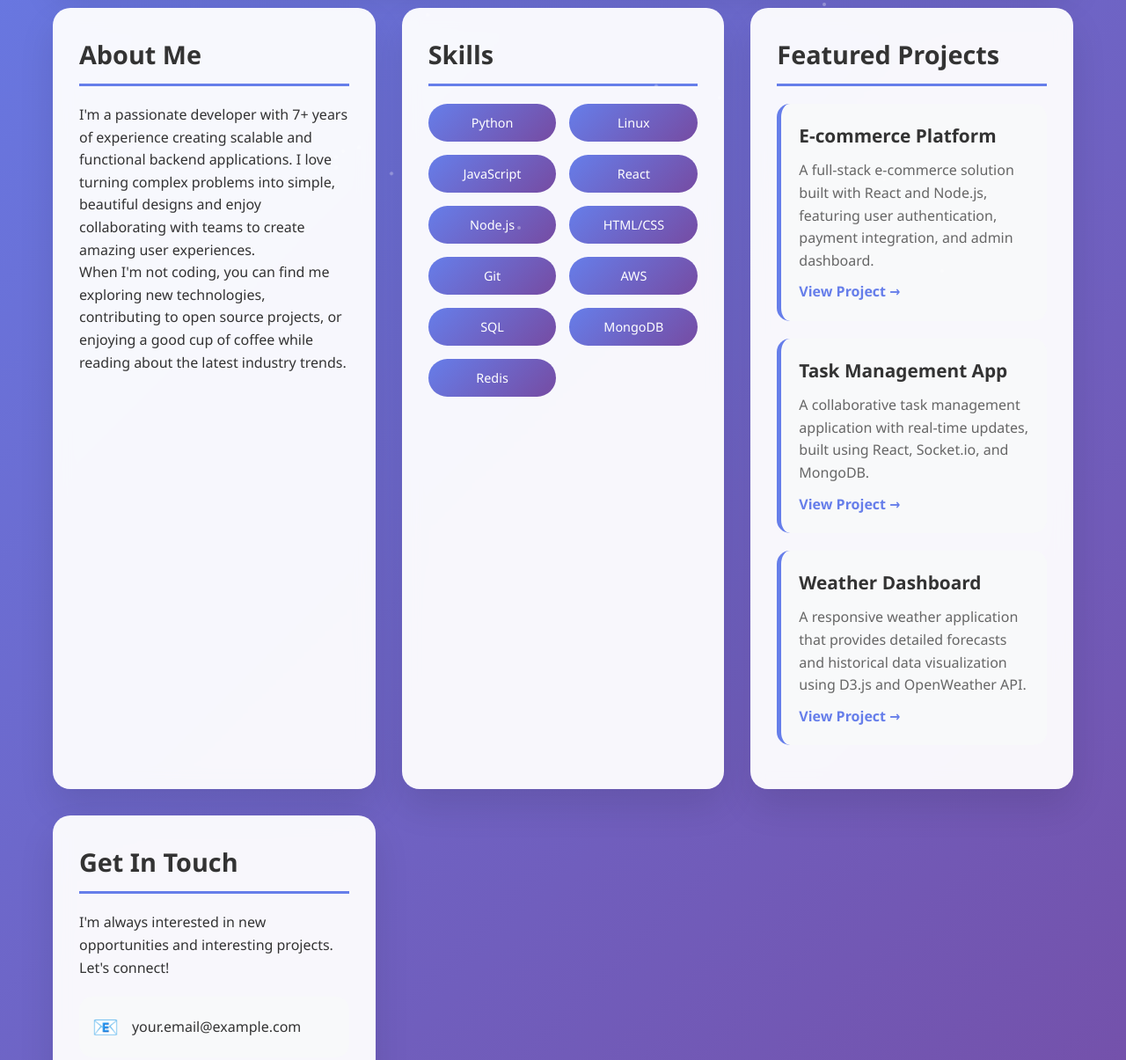
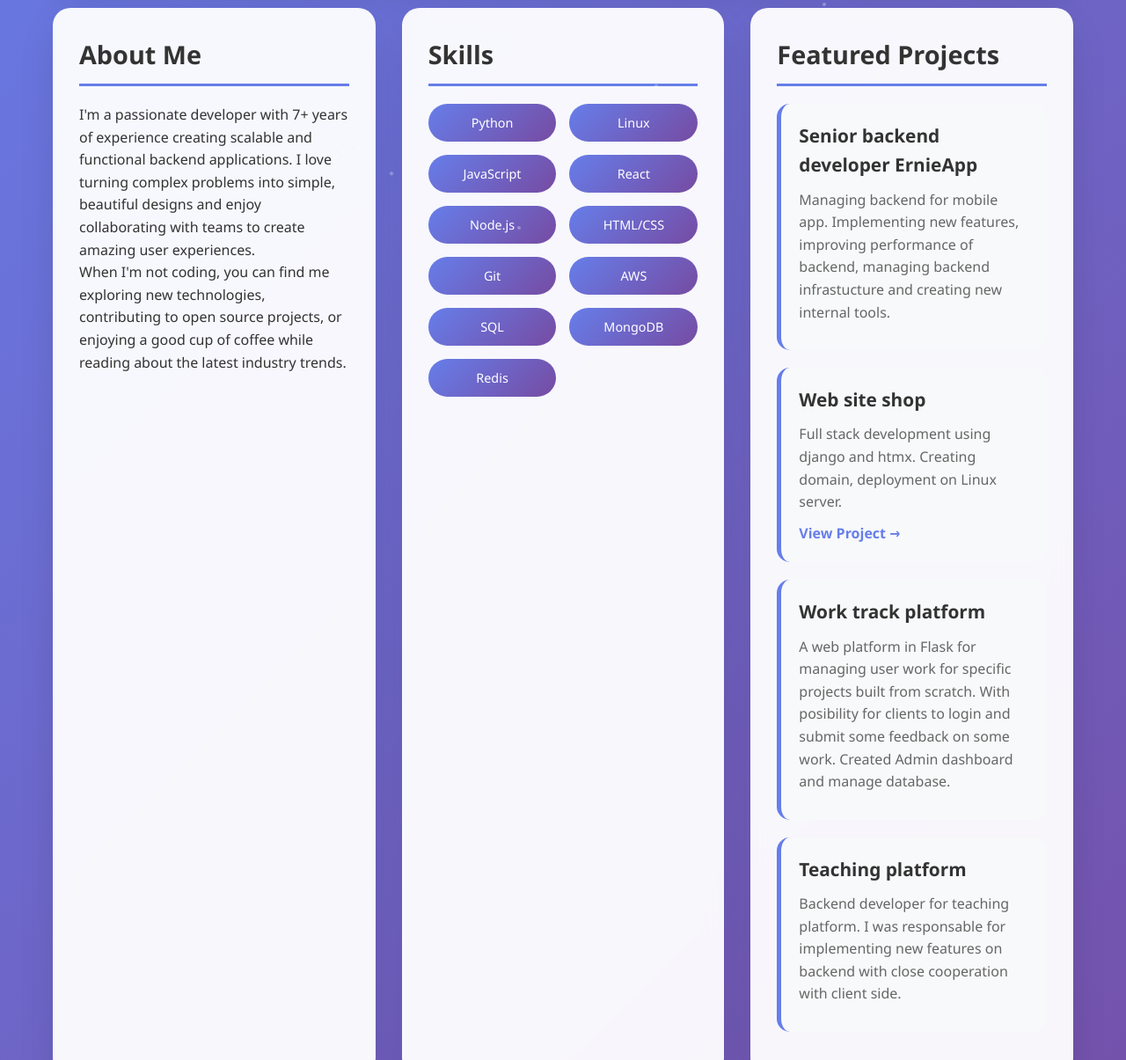
Before and after one commit to milemik/milemik.github.io, a plain HTML site: page index.html in a window 1280 px wide. Shown: the part 484-1689 px from the top of the page at 88% size. Drawn offline with Linux system fonts and the light colour scheme.

Commit message:
Initial index.html page

```diff
--- a/index.html
+++ b/index.html
@@ -4,7 +4,7 @@
 <head>
 	<meta charset="UTF-8">
 	<meta name="viewport" content="width=device-width, initial-scale=1.0">
-	<title>Your Name - Portfolio</title>
+	<title>Ivan Miletic- Portfolio</title>
 	<style>
 		* {
 			margin: 0;
@@ -360,25 +360,33 @@
 				<h2>Featured Projects</h2>
 
 				<div class="project">
-					<h3>E-commerce Platform</h3>
-					<p>A full-stack e-commerce solution built with React and Node.js, featuring user
-						authentication, payment integration, and admin dashboard.</p>
-					<a href="#" class="project-link">View Project →</a>
+					<h3>Senior backend developer ErnieApp</h3>
+					<p>Managing backend for mobile app. Implementing new features, improving
+						performance of backend, managing backend infrastucture and creating new
+						internal tools.</p>
 				</div>
 
 				<div class="project">
-					<h3>Task Management App</h3>
-					<p>A collaborative task management application with real-time updates, built
-						using React, Socket.io, and MongoDB.</p>
-					<a href="#" class="project-link">View Project →</a>
+					<h3>Web site shop</h3>
+					<p>Full stack development using django and htmx. Creating domain, deployment on
+						Linux server.</p>
+					<a href="https://jova-m19.com" class="project-link">View Project →</a>
 				</div>
 
 				<div class="project">
-					<h3>Weather Dashboard</h3>
-					<p>A responsive weather application that provides detailed forecasts and
-						historical data visualization using D3.js and OpenWeather API.</p>
-					<a href="#" class="project-link">View Project →</a>
+					<h3>Work track platform</h3>
+					<p>A web platform in Flask for managing user work for specific projects built
+						from scratch. With posibility for clients to login and submit some
+						feedback on some work. Created Admin dashboard and manage database.</p>
 				</div>
+
+				<div class="project">
+					<h3>Teaching platform</h3>
+					<p>Backend developer for teaching platform. I was responsable
+						for implementing new features on backend with close
+						cooperation with client side. </p>
+				</div>
+
 			</div>
 
 			<!-- Contact Section -->
@@ -388,30 +396,28 @@
 				</p>
 
 				<div class="contact-info">
+					<!--
 					<div class="contact-item">
 						<span class="contact-icon">📧</span>
 						<a href="mailto:your.email@example.com">your.email@example.com</a>
 					</div>
+					-->
 					<div class="contact-item">
 						<span class="contact-icon">💼</span>
-						<a href="https://linkedin.com/in/yourprofile"
+						<a href="https://www.linkedin.com/in/ivan-miletic-866067169/"
 							target="_blank">LinkedIn</a>
 					</div>
 					<div class="contact-item">
 						<span class="contact-icon">🐙</span>
-						<a href="https://github.com/yourusername" target="_blank">GitHub</a>
-					</div>
-					<div class="contact-item">
-						<span class="contact-icon">🌐</span>
-						<a href="https://yourwebsite.com" target="_blank">Website</a>
-					</div>
+						<a href="https://github.com/milemik" target="_blank">GitHub</a>
 					</div>
 				</div>
 			</div>
 
 			<!-- Footer -->
 			<footer>
-			<p>&copy; 2025 Your Name. All rights reserved. Built with ❤️ and hosted on GitHub Pages.</p>
+				<p>&copy; 2025 Your Name. All rights reserved. Built with ❤️ and hosted on GitHub Pages.
+				</p>
 			</footer>
 		</div>
 
```
Lines whose indentation alone changed are shown as unchanged.
